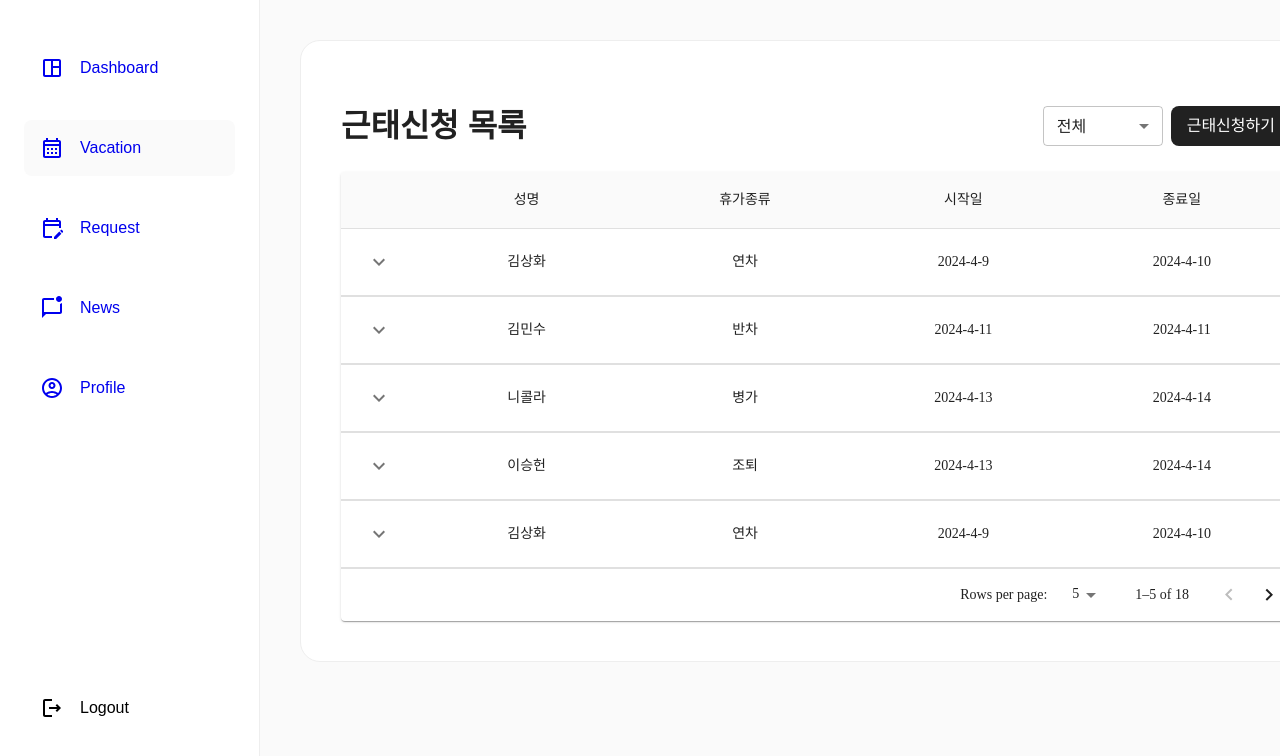
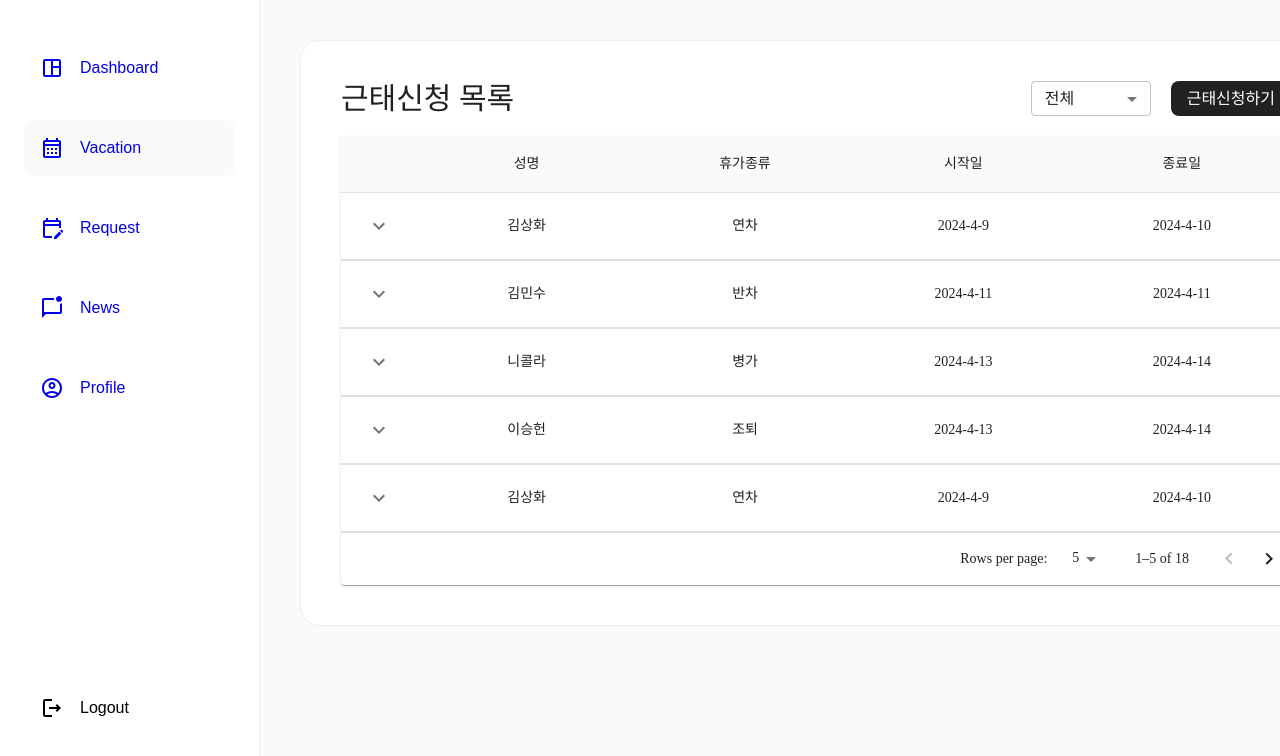
Before and after one commit to SSUDNG/toy1-group3, a React (Create React App) app: page /TAA in a window 1280 px wide. Shown: the top 756 px of the page. Built offline with nearby package versions, Linux system fonts and the light colour scheme; no server answers; sample sign-in values are in the browser's storage; a web font is replaced by a local one.

Commit message:
font style change

```diff
--- a/src/components/TAAHeader.tsx
+++ b/src/components/TAAHeader.tsx
@@ -4,6 +4,7 @@ import {
   MenuItem,
   SelectChangeEvent,
   FormControl,
+  Typography,
 } from "@mui/material";
 import React from "react";
 import { useNavigate } from "react-router-dom";
@@ -26,11 +27,15 @@ function TAAHeader({ current, onSelect }: TAAHeaderProps) {
   return (
     <div className={styles.headerContainer}>
       <div className={styles.title}>
-        <h1>근태신청 목록</h1>
+        <Typography variant="h1">근태신청 목록</Typography>
       </div>
       <div className={styles.right}>
-        <FormControl sx={{ m: 1, minWidth: 120 }} size="small">
-          <Select value={current} onChange={selectType}>
+        <FormControl sx={{ m: 0, minWidth: 120 }} size="small">
+          <Select
+            value={current}
+            onChange={selectType}
+            className={styles.selection}
+          >
             <MenuItem value="전체">전체</MenuItem>
             <MenuItem value="연차">연차</MenuItem>
             <MenuItem value="반차">반차</MenuItem>
--- a/src/pages/TAAListPage/TAA.module.css
+++ b/src/pages/TAAListPage/TAA.module.css
@@ -23,14 +23,21 @@
 
 .headerContainer .right{
   display: flex;
-  align-items: center;
+  align-items:start;
   justify-content: flex-end;
   padding: 0;
   margin: 0;
   width:50%;
-  box-sizing:border-box;
+  gap: 20px;
+}
+
+.headerContainer .right .selection{
+  margin : 0;
+  height: 35.01px;
 }
 
 .headerContainer .right .btn{
   margin : 0;
+  height: 35.01px;
+  box-sizing: border-box;
 }
```
